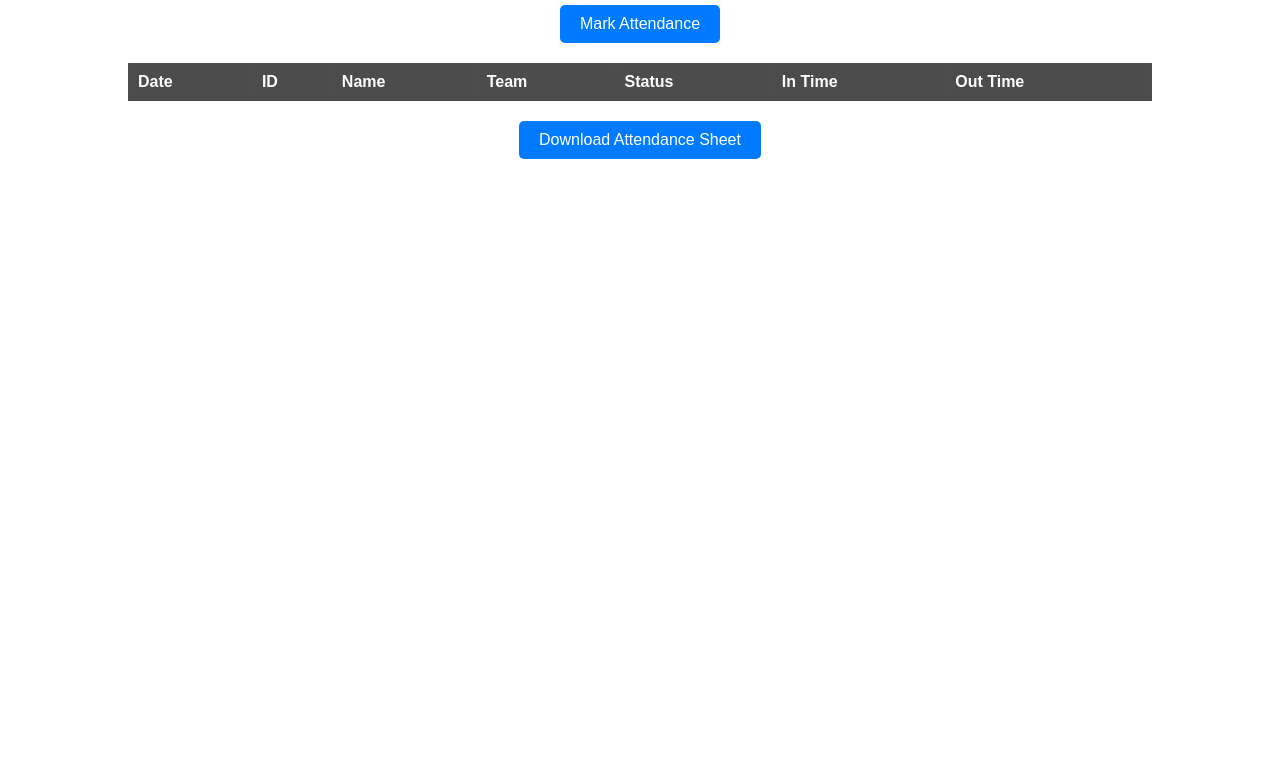
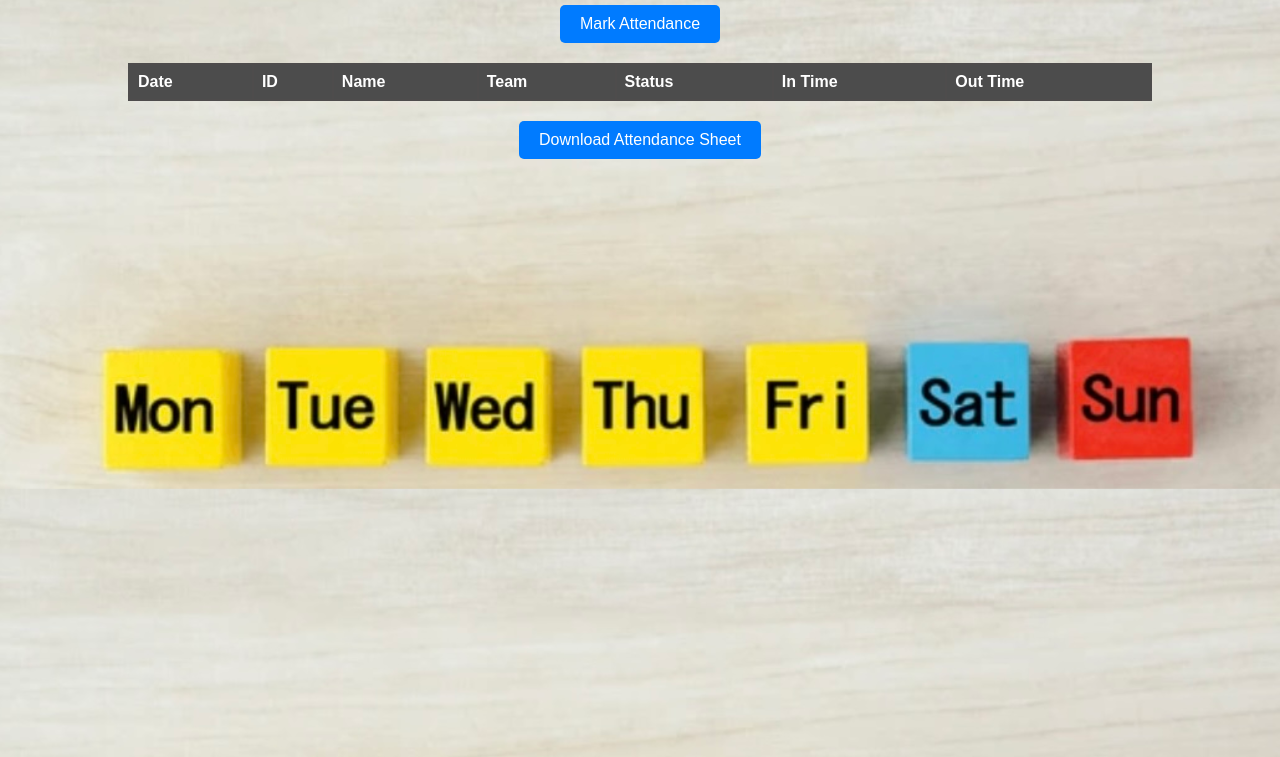
Before and after one commit to kadyan2001/drc-attendance, a plain HTML site: page client/script.html in a window 1280 px wide. Shown: the part 43-800 px from the top of the page. Drawn offline with Linux system fonts and the light colour scheme; the site is published under a folder, as on GitHub Pages, so addresses that start at the root find nothing; no server answers.

Commit message:
test commit

```diff
--- a/client/script.html
+++ b/client/script.html
@@ -13,7 +13,7 @@
   <style>
     body {
       font-family: Arial, sans-serif;
-      background-image: url(/client/Images/attende1.jpg);
+      background-image: url(../client/Images/attende1.jpg);
       /* background-color: antiquewhite; */
       background-size: 100%;
       margin: 0;
```
